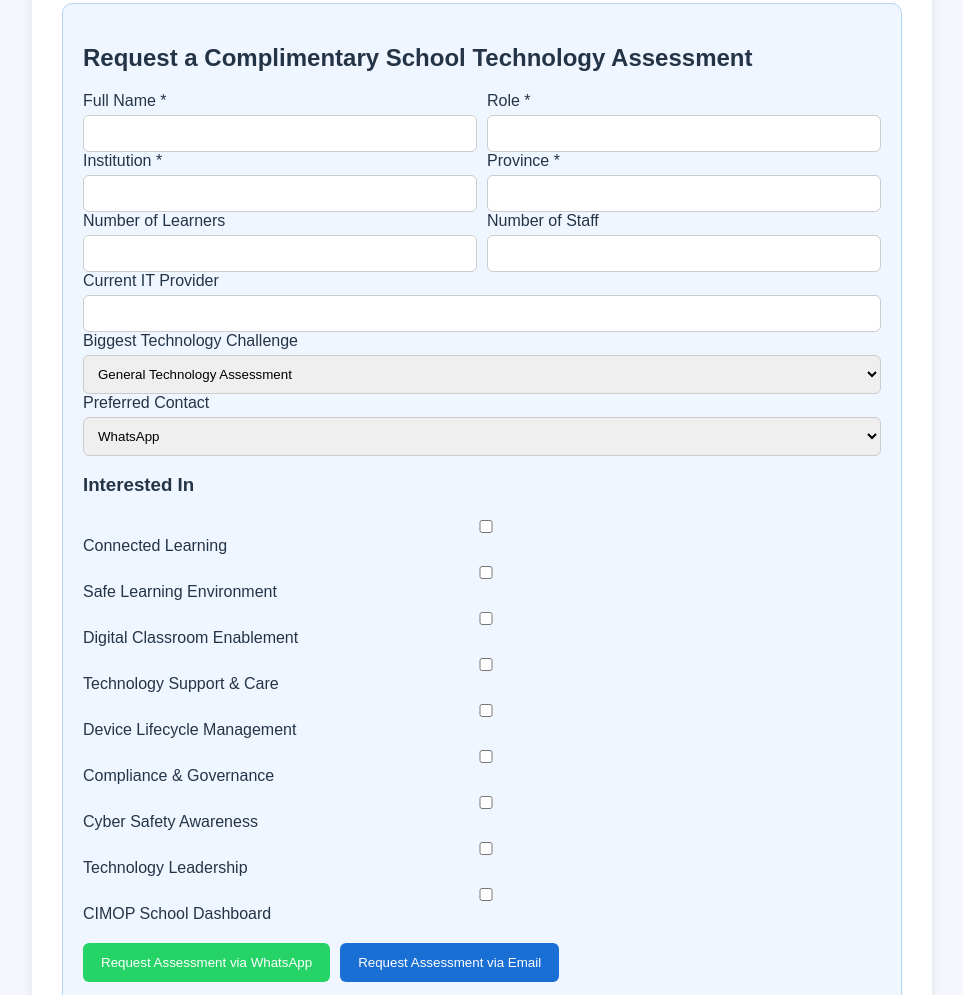
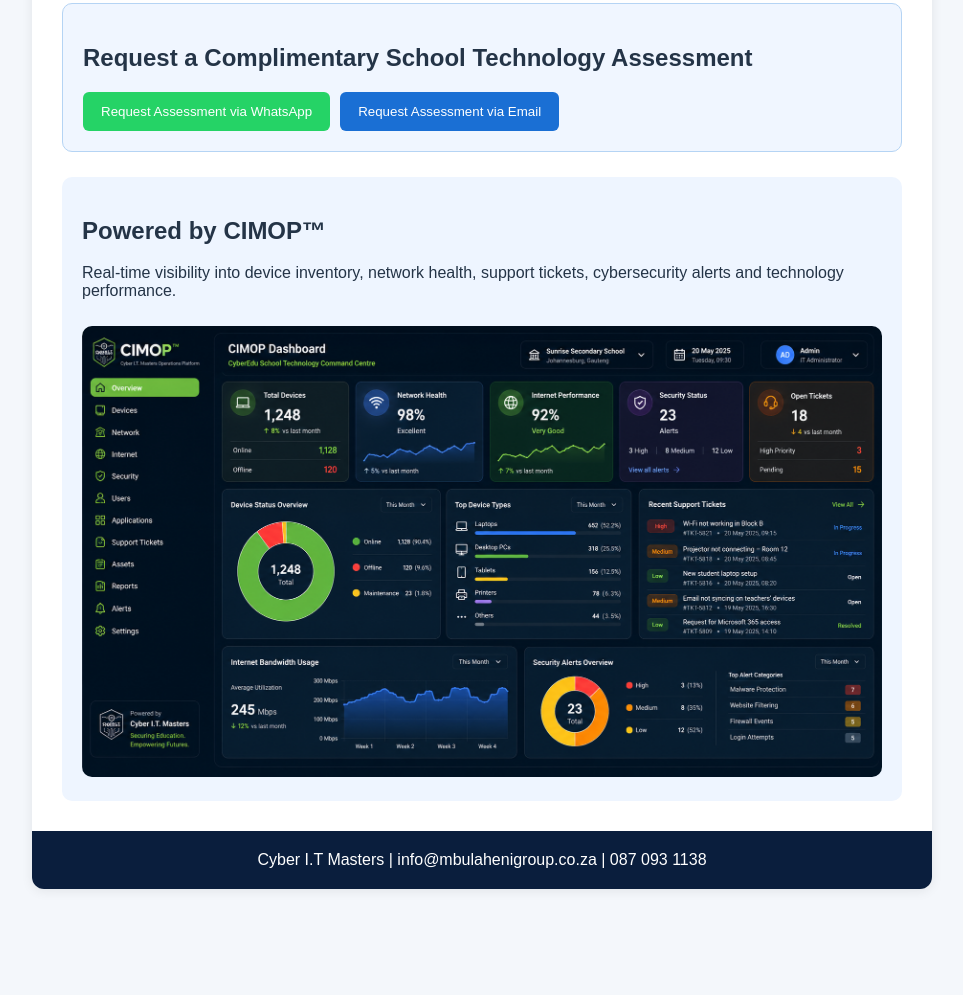
Before and after one commit to ta-mosss/email, a plain HTML site: page index.html in a window 1280 px wide. Shown: the part 1325-2320 px from the top of the page, without its empty margins (158-1121 px from the left). After the commit the page ends 2234 px from the top, so only its background shows below. Drawn offline with Linux system fonts and the light colour scheme.

Commit message:
Update index.html

```diff
--- a/index.html
+++ b/index.html
@@ -72,54 +72,6 @@
 
 <h2>Request a Complimentary School Technology Assessment</h2>
 
-<div class="row">
-<div><label>Full Name *</label><input id="name"></div>
-<div><label>Role *</label><input id="role"></div>
-</div>
-
-<div class="row">
-<div><label>Institution *</label><input id="school"></div>
-<div><label>Province *</label><input id="province"></div>
-</div>
-
-<div class="row">
-<div><label>Number of Learners</label><input id="learners"></div>
-<div><label>Number of Staff</label><input id="staff"></div>
-</div>
-
-<label>Current IT Provider</label>
-<input id="provider">
-
-<label>Biggest Technology Challenge</label>
-<select id="challenge">
-<option>General Technology Assessment</option>
-<option>Poor Wi‑Fi Coverage</option>
-<option>Cybersecurity Concerns</option>
-<option>Device Management</option>
-<option>Microsoft 365 Adoption</option>
-<option>Technology Budget Planning</option>
-<option>Slow Support Response</option>
-</select>
-
-<label>Preferred Contact</label>
-<select id="contact">
-<option>WhatsApp</option>
-<option>Email</option>
-<option>Phone Call</option>
-</select>
-
-<h3>Interested In</h3>
-
-<div class="chk"><input type="checkbox" value="Connected Learning"> Connected Learning</div>
-<div class="chk"><input type="checkbox" value="Safe Learning Environment"> Safe Learning Environment</div>
-<div class="chk"><input type="checkbox" value="Digital Classroom Enablement"> Digital Classroom Enablement</div>
-<div class="chk"><input type="checkbox" value="Technology Support & Care"> Technology Support & Care</div>
-<div class="chk"><input type="checkbox" value="Device Lifecycle Management"> Device Lifecycle Management</div>
-<div class="chk"><input type="checkbox" value="Compliance & Governance"> Compliance & Governance</div>
-<div class="chk"><input type="checkbox" value="Cyber Safety Awareness"> Cyber Safety Awareness</div>
-<div class="chk"><input type="checkbox" value="Technology Leadership"> Technology Leadership</div>
-<div class="chk"><input type="checkbox" value="CIMOP School Dashboard"> CIMOP School Dashboard</div>
-
 <div class="btns">
 <button class="wa" onclick="sendWA()">Request Assessment via WhatsApp</button>
 <button class="em" onclick="sendEmail()">Request Assessment via Email</button>
@@ -141,38 +93,5 @@
 
 </div>
 
-<script>
-const WA_NUMBER="27726650565";
-
-function selectedServices(){
- return [...document.querySelectorAll('input[type=checkbox]:checked')].map(x=>x.value);
-}
-
-function buildMessage(){
- let msg="CYBEREDU SCHOOL TECHNOLOGY ASSESSMENT REQUEST\n\n";
- msg+="Institution: "+school.value+"\n";
- msg+="Contact Person: "+name.value+"\n";
- msg+="Role: "+role.value+"\n";
- msg+="Province: "+province.value+"\n";
- msg+="Learners: "+learners.value+"\n";
- msg+="Staff: "+staff.value+"\n";
- msg+="Current IT Provider: "+provider.value+"\n";
- msg+="Technology Challenge: "+challenge.value+"\n\nInterested In:\n";
- selectedServices().forEach(x=>msg+="✓ "+x+"\n");
- msg+="\nPreferred Contact: "+contact.value;
- return msg;
-}
-
-function sendWA(){
- window.open("https://wa.me/"+WA_NUMBER+"?text="+encodeURIComponent(buildMessage()));
-}
-
-function sendEmail(){
- let subject=encodeURIComponent("CyberEdu School Technology Assessment Request");
- let body=encodeURIComponent(buildMessage());
- window.location="mailto:info@mbulahenigroup.co.za?subject="+subject+"&body="+body;
-}
-</script>
-
 </body>
 </html>
```
